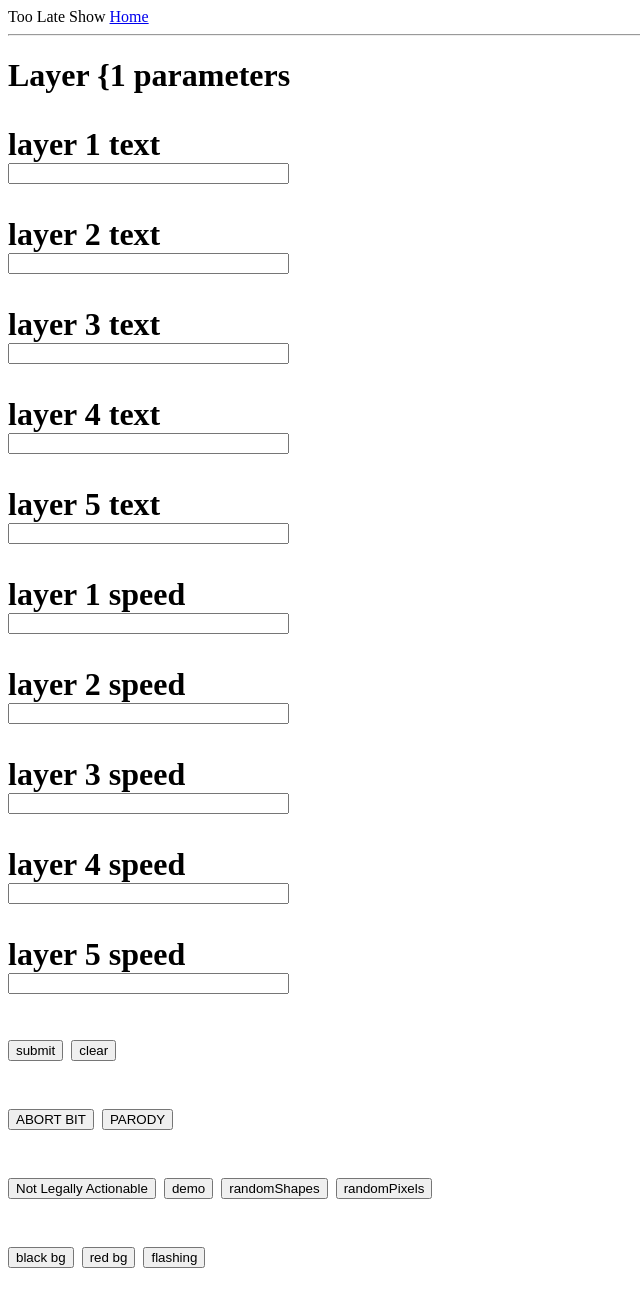
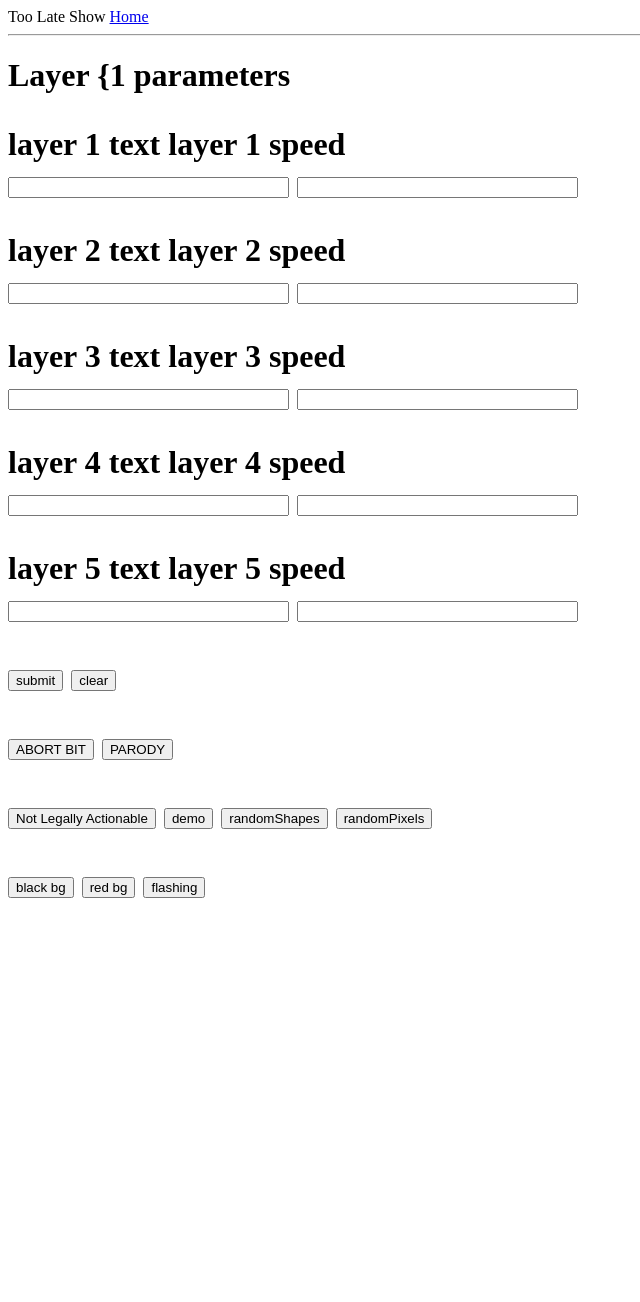
Before and after one commit to drbeefsupreme/qyron, a Flask app: page /dumb in a window 1280 px wide. Shown: the whole page, without its empty margins (0-640 px from the left). After the commit the page ends 898 px from the top, so only its background shows below. Run offline with Flask 2, Linux system fonts and the light colour scheme.

Commit message:
rearrange form

```diff
--- a/rpi/templates/dumbform.html
+++ b/rpi/templates/dumbform.html
@@ -6,44 +6,24 @@
     <form method="post" action="">
         {{ form.hidden_tag() }}
         <p>
-            {{ form.layerText1.label }} <br>
-            {{ form.layerText1(size=32)  }}
+            {{ form.layerText1.label }} {{ form.layerSpeed1.label  }} <br>
+            {{ form.layerText1(size=32) }} {{ form.layerSpeed1(size=32) }}
         </p>
         <p>
-            {{ form.layerText2.label }} <br>
-            {{ form.layerText2(size=32)  }}
+            {{ form.layerText2.label }} {{ form.layerSpeed2.label  }} <br>
+            {{ form.layerText2(size=32)  }} {{ form.layerSpeed2(size=32) }}
         </p>
         <p>
-            {{ form.layerText3.label }} <br>
-            {{ form.layerText3(size=32)  }}
+            {{ form.layerText3.label }} {{ form.layerSpeed3.label  }} <br>
+            {{ form.layerText3(size=32)  }} {{ form.layerSpeed3(size=32) }}
         </p>
         <p>
-            {{ form.layerText4.label }} <br>
-            {{ form.layerText4(size=32)  }}
+            {{ form.layerText4.label }} {{ form.layerSpeed4.label  }} <br>
+            {{ form.layerText4(size=32)  }} {{ form.layerSpeed4(size=32) }}
         </p>
         <p>
-            {{ form.layerText5.label }} <br>
-            {{ form.layerText5(size=32)  }}
-        </p>
-        <p>
-            {{ form.layerSpeed1.label  }} <br>
-            {{ form.layerSpeed1(size=32) }}
-        </p>
-        <p>
-            {{ form.layerSpeed2.label  }} <br>
-            {{ form.layerSpeed2(size=32) }}
-        </p>
-        <p>
-            {{ form.layerSpeed3.label  }} <br>
-            {{ form.layerSpeed3(size=32) }}
-        </p>
-        <p>
-            {{ form.layerSpeed4.label  }} <br>
-            {{ form.layerSpeed4(size=32) }}
-        </p>
-        <p>
-            {{ form.layerSpeed5.label  }} <br>
-            {{ form.layerSpeed5(size=32) }}
+            {{ form.layerText5.label }} {{ form.layerSpeed5.label  }} <br>
+            {{ form.layerText5(size=32)  }} {{ form.layerSpeed5(size=32) }}
         </p>
         <p>{{ form.submit() }} {{ form.clear() }}</p>
         <p>{{ form.abortBit() }} {{ form.parody() }}</p>
```
Also changed, not shown: 1 other file.
